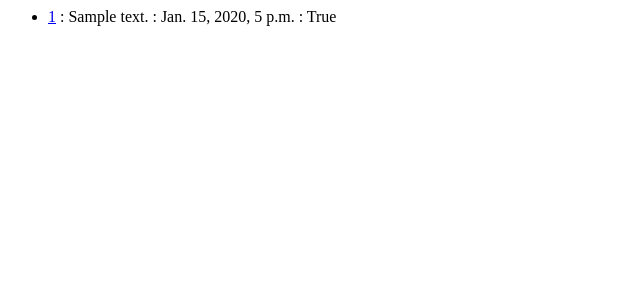
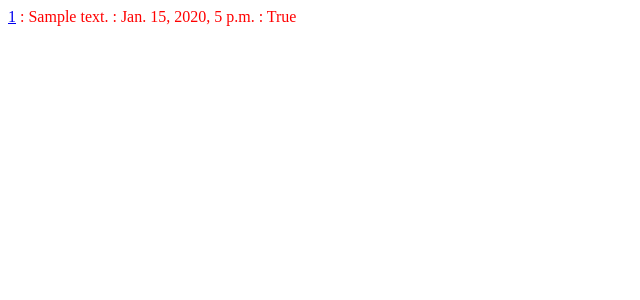
Before and after one commit to hhoow0093/Django-fundamentals-v2, a Django app: page /polls/ in a window 1280 px wide. Shown: the top 300 px of the page, without its empty margins (0-640 px from the left). Run offline with Django 5.2, Linux system fonts and the light colour scheme; tables that the repository leaves empty hold one stand-in row (values such as "Sample post").

Commit message:
docs(static): add static file material

```diff
--- a/mysite/settings.py
+++ b/mysite/settings.py
@@ -120,6 +120,11 @@ USE_TZ = True
 
 STATIC_URL = "static/"
 
+STATICFILES_DIRS = [
+    BASE_DIR / "static_files",
+]
+
+STATIC_ROOT = BASE_DIR / "static_collected"
 
 # Email
 # https://docs.djangoproject.com/en/6.1/topics/email/#topic-email-configuration
--- /dev/null
+++ b/static_files/base.css
@@ -0,0 +1,7 @@
+ul {
+    padding: 0;
+}
+
+li {
+    list-style: none;
+}
--- /dev/null
+++ b/static_files/polls/polls.css
@@ -0,0 +1,3 @@
+li {
+    color: red;
+}
--- /dev/null
+++ b/static_files/polls/polls.js
@@ -0,0 +1 @@
+console.log("this is the polls static js file")
--- a/templates/polls/index.html
+++ b/templates/polls/index.html
@@ -1,3 +1,6 @@
+{% load static %}
+<link rel="stylesheet" href="{% static 'base.css' %}">
+<link rel="stylesheet" href="{% static 'polls/polls.css' %}">
 <ul>
     {% for question in questions %}
         <li><a href="{% url "polls:detail" question.id %}">{{ question.id }}</a> : {{ question }} : {{ question.published_date }} : {{ question.was_published_recently }} </li>
@@ -5,3 +8,4 @@
         <li>No questions are found</li>
     {% endfor %}
 </ul>
+<script src="{%static 'polls/polls.js' %}" defer></script>
```
Also changed, not shown: 1 other file.
